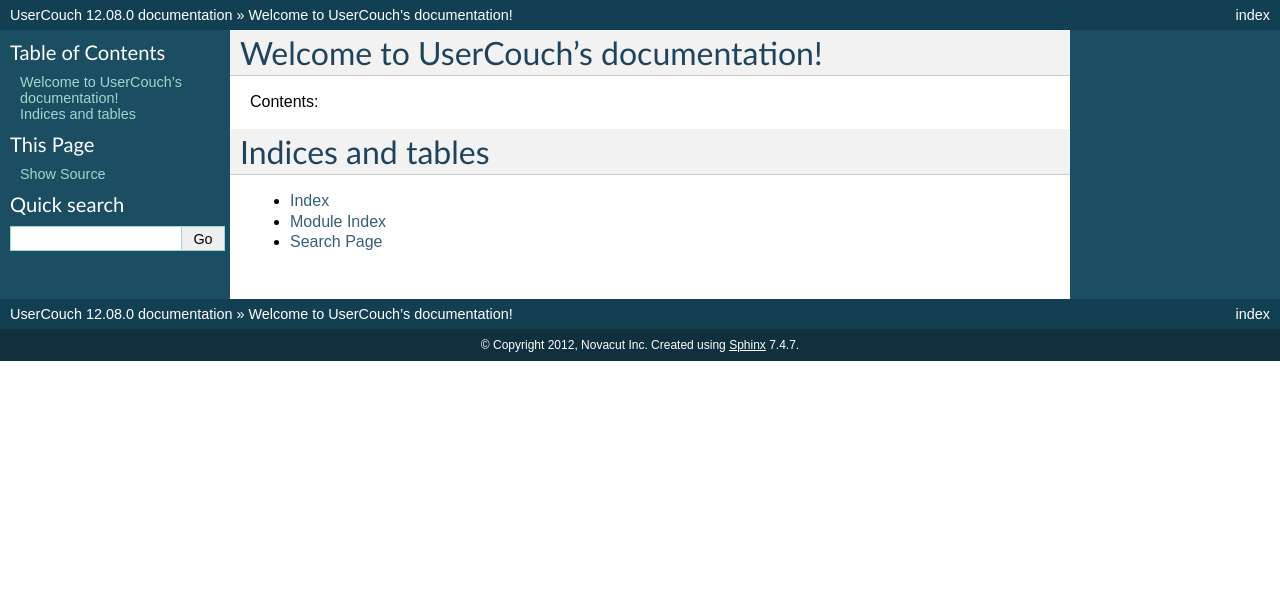
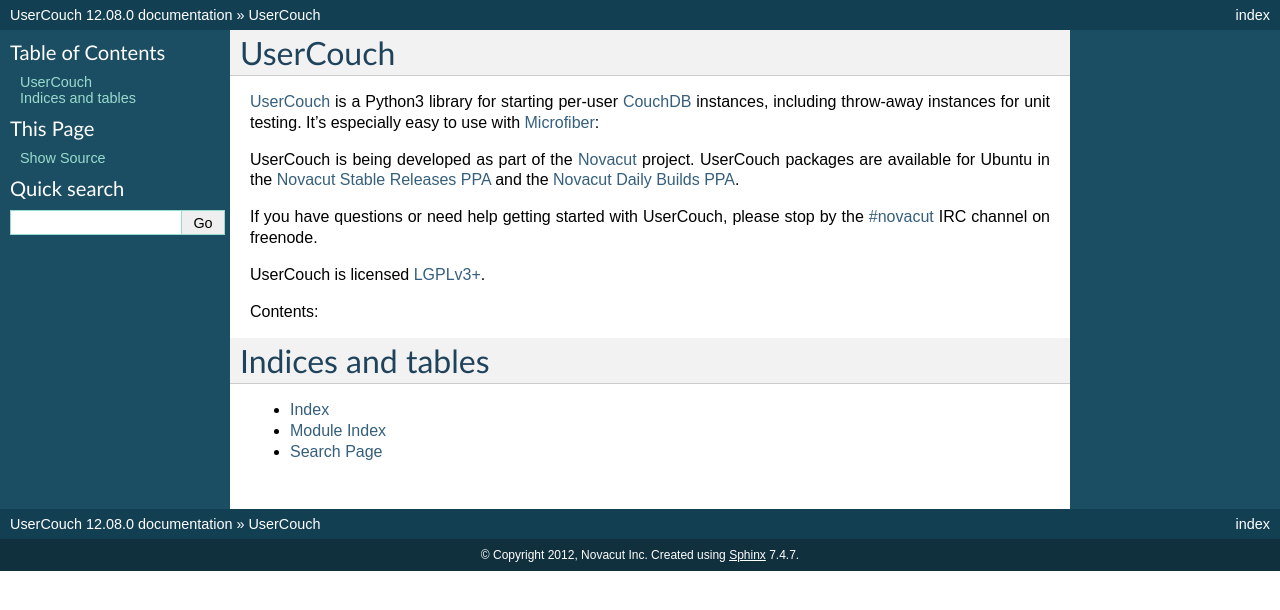
Before and after one commit to json420/usercouch, a Sphinx documentation site: the page built from doc/index.rst, in a window 1280 px wide. Shown: the top 610 px of the page. Built offline with Sphinx 7.4.7, drawn with Linux system fonts in a browser that asks for light colours; the version number is read from the project's files by our own code.

Commit message:
roughed out index.html

```diff
--- a/doc/conf.py
+++ b/doc/conf.py
@@ -7,12 +7,14 @@
 import usercouch
 
 
+# Project info
 project = 'UserCouch'
 copyright = '2012, Novacut Inc'
 version = usercouch.__version__[:5]
 release = usercouch.__version__
 
 
+# General config
 needs_sphinx = '1.1'
 extensions = [
     'sphinx.ext.autodoc',
@@ -26,6 +28,7 @@
 pygments_style = 'sphinx'
 
 
+# HTML config
 html_theme = 'default'
 html_static_path = ['_static']
 htmlhelp_basename = 'UserCouchdoc'
--- a/doc/index.rst
+++ b/doc/index.rst
@@ -1,15 +1,26 @@
-.. UserCouch documentation master file, created by
-   sphinx-quickstart on Mon Aug 20 15:42:48 2012.
-   You can adapt this file completely to your liking, but it should at least
-   contain the root `toctree` directive.
+UserCouch
+=========
 
-Welcome to UserCouch's documentation!
-=====================================
+`UserCouch`_ is a Python3 library for starting per-user `CouchDB`_ instances,
+including throw-away instances for unit testing.  It's especially easy to use
+with `Microfiber`_:
+
+UserCouch is being developed as part of the `Novacut`_ project.  UserCouch
+packages are available for Ubuntu in the `Novacut Stable Releases PPA`_ and the
+`Novacut Daily Builds PPA`_.
+
+If you have questions or need help getting started with UserCouch, please stop
+by the `#novacut`_ IRC channel on freenode.
+
+UserCouch is licensed `LGPLv3+`_.
+
+
 
 Contents:
 
 .. toctree::
    :maxdepth: 2
+
 
 
 
@@ -19,3 +30,14 @@
 * :ref:`genindex`
 * :ref:`modindex`
 * :ref:`search`
+
+.. _`UserCouch`: https://launchpad.net/filestore
+.. _`CouchDB`: http://couchdb.apache.org/
+.. _`Microfiber`: https://launchpad.net/microfiber
+.. _`LGPLv3+`: http://www.gnu.org/licenses/lgpl-3.0.html
+
+
+.. _`Novacut`: https://wiki.ubuntu.com/Novacut
+.. _`Novacut Stable Releases PPA`: https://launchpad.net/~novacut/+archive/stable
+.. _`Novacut Daily Builds PPA`: https://launchpad.net/~novacut/+archive/daily
+.. _`#novacut`: http://webchat.freenode.net/?channels=novacut
```
Also changed, not shown: 1 other file.
